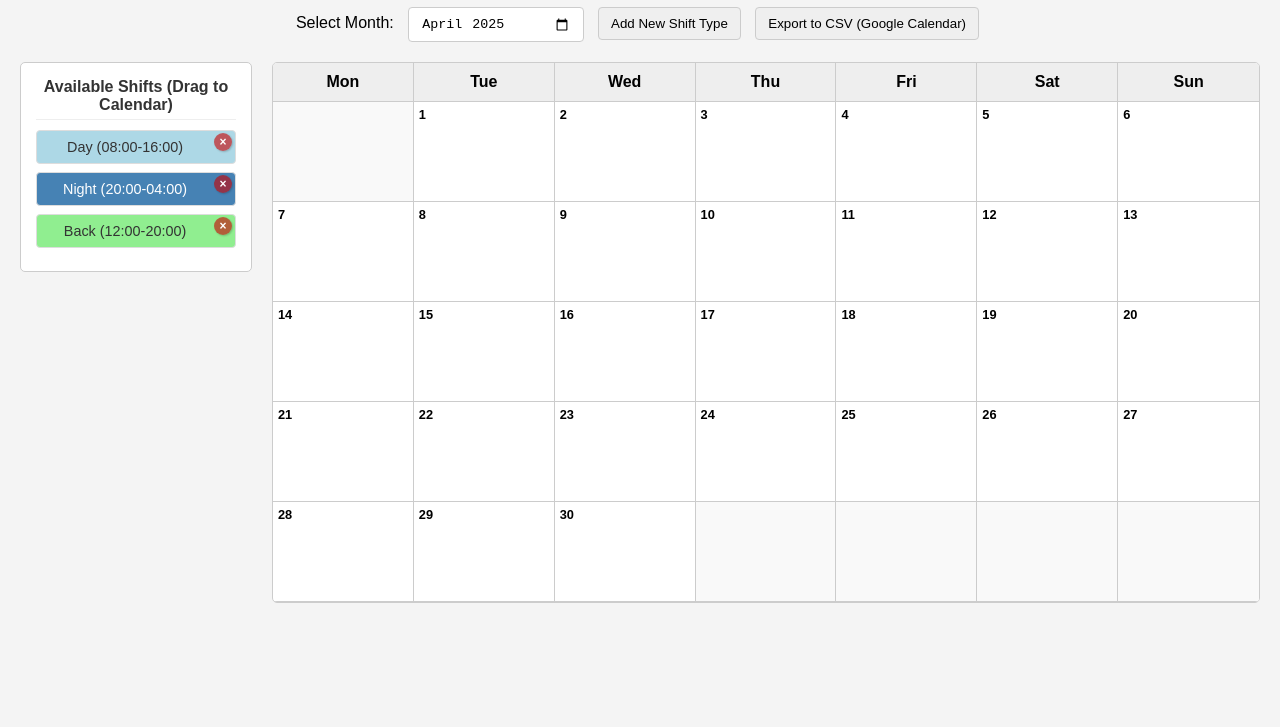
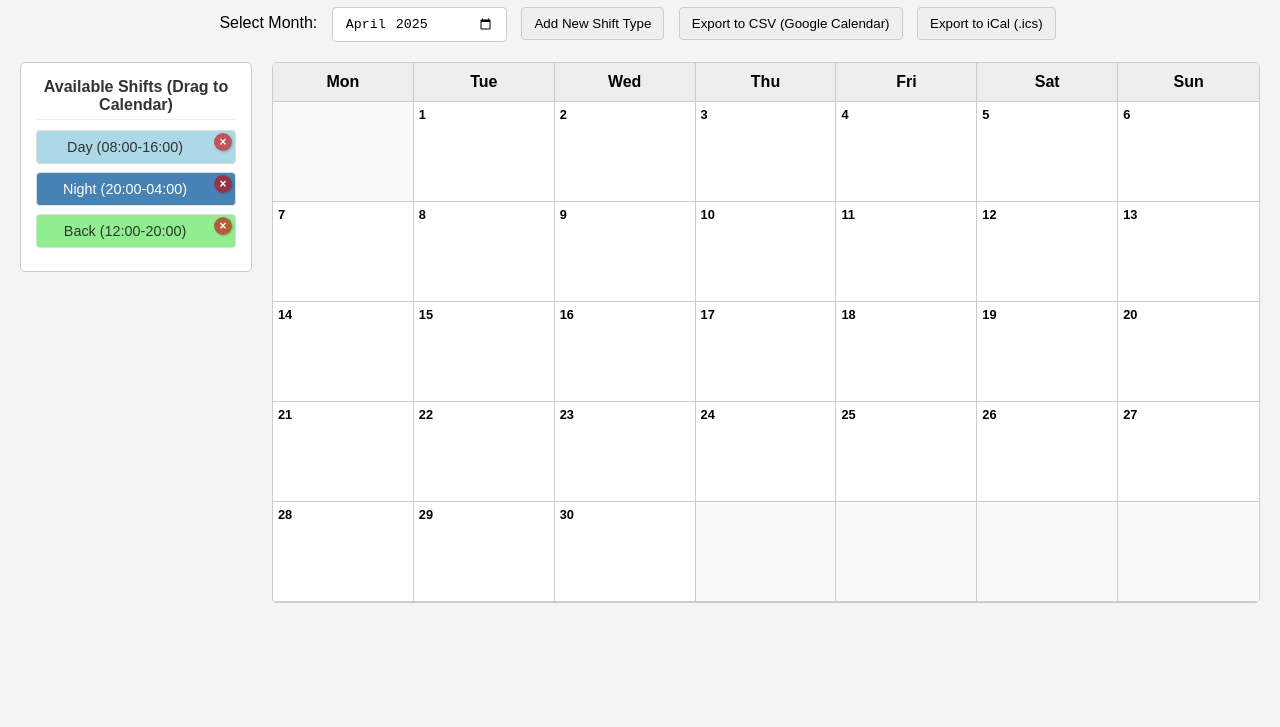
Before and after one commit to Marca5914/simple-shift, a plain HTML site: page index.html in a window 1280 px wide. Shown: the part 73-800 px from the top of the page. Drawn offline with Linux system fonts and the light colour scheme.

Commit message:
Update index.html

```diff
--- a/index.html
+++ b/index.html
@@ -10,13 +10,13 @@
 
     <h1>Shift Scheduler</h1>
 
-    <div class="controls">
+<div class="controls">
         <label for="month-picker">Select Month:</label>
         <input type="month" id="month-picker">
 
         <button id="add-shift-type-btn">Add New Shift Type</button>
         <button id="export-csv-btn">Export to CSV (Google Calendar)</button>
-    </div>
+        <button id="export-ical-btn">Export to iCal (.ics)</button> </div>
 
     <div class="scheduler-container">
         <div id="shift-templates" class="shift-templates">
```
